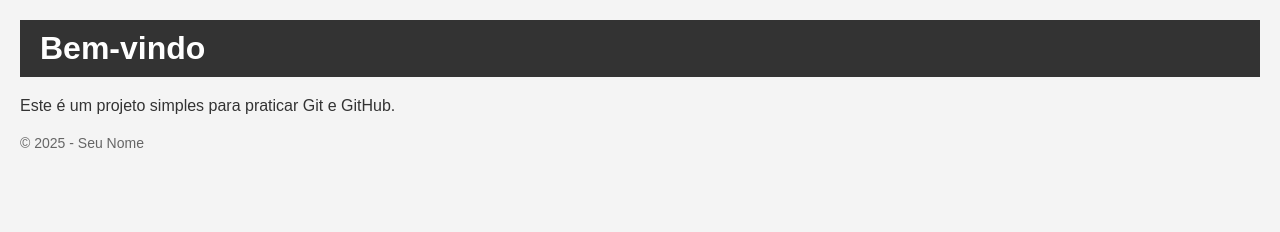
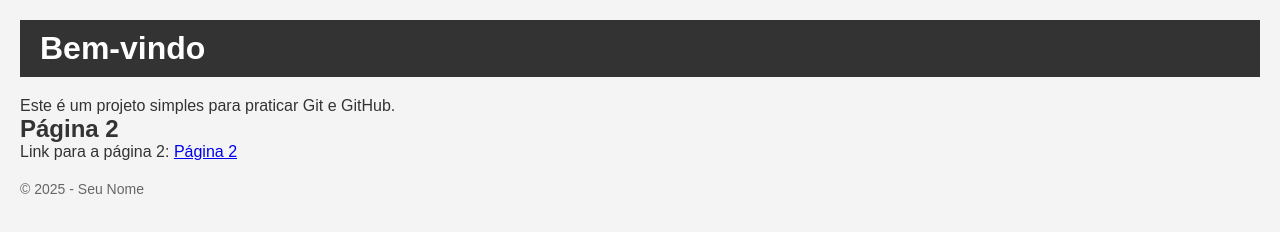
Before and after one commit to letambelli/Teste-Git-e-Github, a plain HTML site: page index.html in a window 1280 px wide. Drawn offline with Linux system fonts and the light colour scheme.

Commit message:
modificacoes na pagina principal

```diff
--- a/index.html
+++ b/index.html
@@ -12,6 +12,8 @@
     </header>
     <main>
         <p>Este é um projeto simples para praticar Git e GitHub.</p>
+        <h2>Página 2</h2>
+        <p>Link para a página 2: <a href="#">Página 2</a></p>
     </main>
     <footer>
         <p>&copy; 2025 - Seu Nome</p>
```
